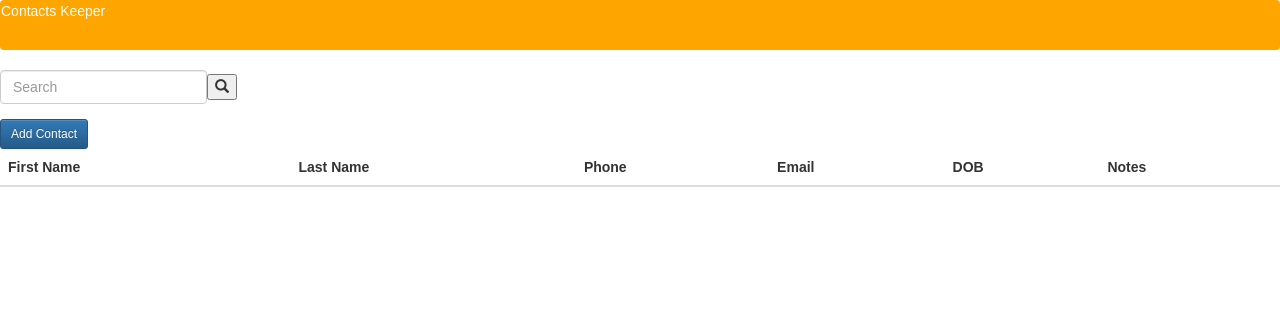
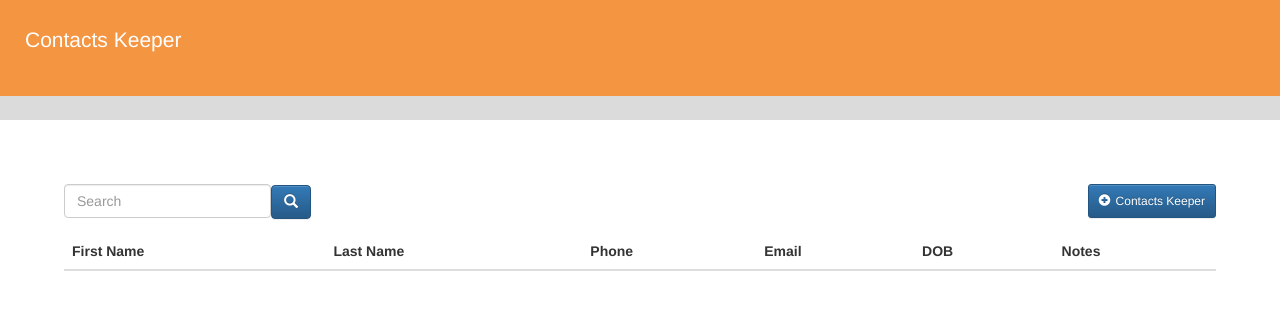
Before and after one commit to jacklee0223/contacts, a React (Create React App) app: page / in a window 1280 px wide. Shown: the top 310 px of the page. Built offline with nearby package versions, Linux system fonts and the light colour scheme; no server answers; some icons are missing.

Commit message:
rearrange components layout and clean up css

```diff
--- a/src/components/app.jsx
+++ b/src/components/app.jsx
@@ -2,18 +2,14 @@ import React, { Component } from 'react';
 import '../style/main.css';
 
 import Navbar from './navbar';
-import ContactList from '../containers/contact_list'
-import AddContact from '../containers/add_contact'
-import SearchBar from '../containers/search_bar'
+import MainContainer from './main_container'
 
 export default class App extends Component {
   render() {
     return (
       <div className="App">
         <Navbar />
-        <SearchBar />
-        <AddContact />
-        <ContactList />
+        <MainContainer />
       </div>
     );
   }
--- /dev/null
+++ b/src/components/main_container.jsx
@@ -0,0 +1,14 @@
+import React, { Component } from 'react';
+import SearchAddPane from './search_add_pane'
+import ContactList from '../containers/contact_list'
+
+export default class MainContainer extends Component {
+  render() {
+    return (
+      <div className="main-container">
+        <SearchAddPane />
+        <ContactList />
+      </div>
+    );
+  }
+}
--- a/src/components/navbar.jsx
+++ b/src/components/navbar.jsx
@@ -3,8 +3,13 @@ import React, { Component } from 'react';
 export default class Navbar extends Component {
   render() {
     return (
-      <div className="navbar">
-        Contacts Keeper
+      <div className="navbar-container">
+        <div className="navbar-top">
+          <p className="navbar-title">
+            Contacts Keeper
+          </p>
+        </div>
+        <div className="navbar-greyspace"></div>
       </div>
     )
   }
--- /dev/null
+++ b/src/components/search_add_pane.jsx
@@ -0,0 +1,14 @@
+import React, { Component } from 'react';
+import AddContact from '../containers/add_contact'
+import SearchBar from '../containers/search_bar'
+
+export default class SearchAddPane extends Component {
+  render() {
+    return (
+      <div className="search-add-pane">
+        <SearchBar />
+        <AddContact />
+      </div>
+    );
+  }
+}
--- a/src/containers/add_contact.jsx
+++ b/src/containers/add_contact.jsx
@@ -147,7 +147,8 @@ class AddContact extends Component {
       <div className="add-contact-container">
         <div className="modal-container">
           <Button bsStyle="primary" bsSize="small" onClick={() => this.setState({show: true})}>
-            Add Contact
+            <span className="plus-sign glyphicon glyphicon-plus-sign" aria-hidden="true"></span>
+            Contacts Keeper
           </Button>
 
           <Modal show={this.state.show} onHide={close} container={this} aria-labelledby="contained-modal-title">
--- a/src/containers/contact_list.jsx
+++ b/src/containers/contact_list.jsx
@@ -45,7 +45,7 @@ class ContactList extends Component {
       })
 
       if (missing_fields) {
-        return;
+        return <tr></tr>;
       }
 
       const id = contact.id
--- a/src/containers/search_bar.jsx
+++ b/src/containers/search_bar.jsx
@@ -3,7 +3,6 @@ import {connect} from 'react-redux';
 import {bindActionCreators} from 'redux';
 import {
   FormGroup,
-  ControlLabel,
   FormControl,
   Form
 } from 'react-bootstrap'
@@ -24,6 +23,7 @@ class SearchBar extends Component {
 
   onInputChange( event ) {
     const inputValue = event.target.value;
+    event.preventDefault();
     this.setState( { keyword: inputValue } )
     if ( inputValue === "" ) {
       this.props.resetSearch( this.state.default_contact );
@@ -31,18 +31,17 @@ class SearchBar extends Component {
   }
 
   onSearch( event ) {
+    const keyword = this.state.keyword
     event.preventDefault();
     this.setState( {default_contact: this.props.contact} )
-    this.props.searchContacts(this.state.keyword)
-  }
-
-  preventDefault( event ) {
-    event.preventDefault();
+    if ( keyword.length > 0 ) {
+      this.props.searchContacts(keyword)
+    }
   }
 
   render() {
     return (
-      <div>
+      <div className="search-container">
         <Form>
           <FormGroup controlId="formBasicText" className="search-input">
             <FormControl
@@ -52,6 +51,7 @@ class SearchBar extends Component {
             />
           </FormGroup>
           <button
+            className="btn btn-primary"
             type="submit"
             onClick={this.onSearch}
           >
--- a/src/style/main.css
+++ b/src/style/main.css
@@ -1,14 +1,41 @@
 body {
   margin: 0;
   padding: 0;
-  font-family: sans-serif;
+  font-family: Avenir, Helvetica, sans-serif;
 }
 
-.navbar {
-  height: 50px;
-  background-color: orange;
-  color: white;
+.App {
+  width: 100%;
 }
+
+/*Navbar*/
+.navbar-container {
+  height: 15vh;
+  color: #ffffff;
+  background-color: #f49542;
+}
+
+.navbar-top {
+  height: 12vh
+}
+
+.navbar-title {
+  font-size: 1.5em;
+  padding: 25px;
+}
+
+.navbar-greyspace {
+  background-color: #dbdbdb;
+  height: 3vh;
+}
+
+/*Main Container*/
+
+.main-container {
+  padding: 5%;
+}
+
+/*Add Contact Form*/
 
 .add-contact-form {
   display: block !important;
@@ -21,15 +48,30 @@ body {
   margin-bottom: 5px !important;
 }
 
+.add-contact-container button {
+  height: 34px;
+}
+
 .form-inline .form-control {
-  display: block !important
+  display: block !important;
 }
 
 .form-inline input {
   width: 100% !important;
 }
 
+.plus-sign {
+  padding-right: 5px;
+}
+
+/*Search*/
+
 .search-input {
   display: inline-block;
   width: auto;
 }
+
+.search-add-pane {
+  display: flex;
+  justify-content: space-between;
+}
```
